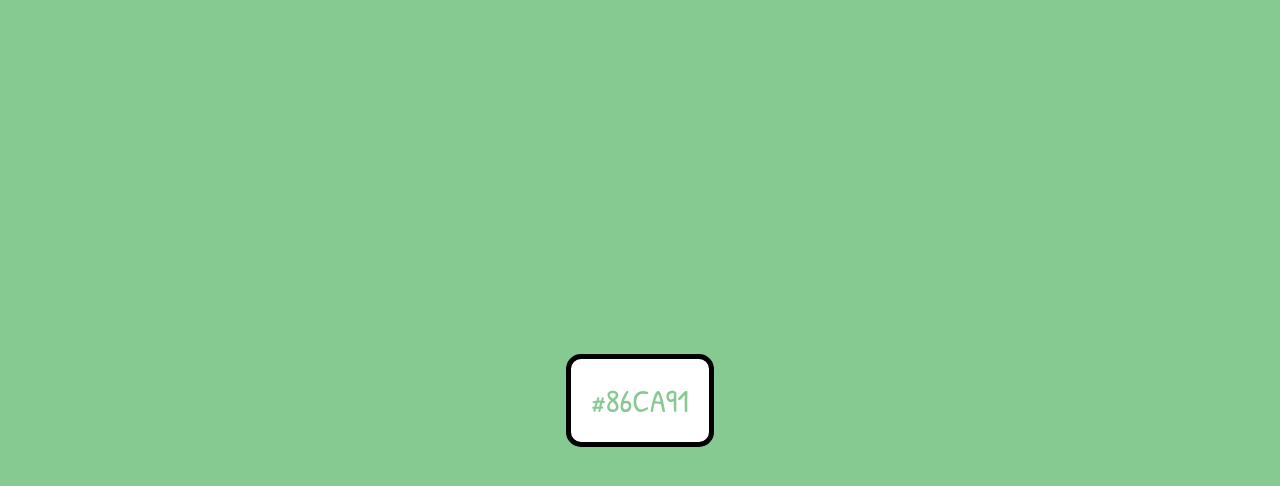
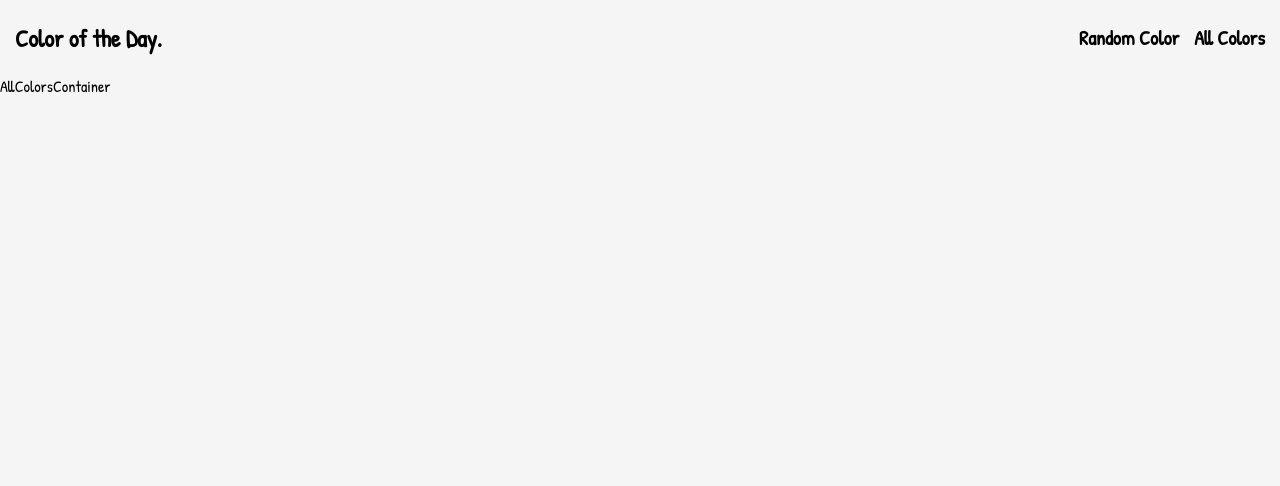
Before and after one commit to GSometimes/color-of-the-day-generator, a React (Create React App) app: page /all-colors in a window 1280 px wide. Shown: the top 486 px of the page. Built offline with nearby package versions, Linux system fonts and the light colour scheme.

Commit message:
Added routing and created All Colors

```diff
--- a/src/App.css
+++ b/src/App.css
@@ -8,3 +8,11 @@
   /* font-family: 'Nerko One', cursive; */
   font-family: 'Patrick Hand', cursive;
 }
+
+::-webkit-scrollbar {
+  display: none;
+}
+
+body {
+  background-color: #f5f5f5;
+}
--- a/src/App.js
+++ b/src/App.js
@@ -1,13 +1,18 @@
 import './App.css';
-import { BrowserRouter as Router, Routes, Route } from 'react-router-dom';
-import ColorContainer from './components/ColorContainer/ColorContainer';
+import { Route, Routes } from 'react-router-dom';
+import RandomColorContainer from './components/RandomColorContainer/RandomColorContainer';
 import Navbar from './components/Navbar/Navbar';
+import AllColorsContainer from './components/AllColorsContainer/AllColorsContainer';
 
 function App() {
   return (
     <div className='App'>
       <Navbar />
-      <ColorContainer />
+      {/* <RandomColorContainer /> */}
+      <Routes>
+        <Route path='random-color' element={<RandomColorContainer />} />
+        <Route path='all-colors' element={<AllColorsContainer />} />
+      </Routes>
     </div>
   );
 }
--- /dev/null
+++ b/src/components/AllColorsContainer/AllColorsContainer.js
@@ -0,0 +1,10 @@
+import React from 'react'
+import './style.css';
+
+const AllColorsContainer = () => {
+  return (
+    <div>AllColorsContainer</div>
+  )
+}
+
+export default AllColorsContainer
--- a/src/components/Navbar/Navbar.js
+++ b/src/components/Navbar/Navbar.js
@@ -6,20 +6,18 @@ import './style.css';
 const Navbar = () => {
   return (
     <>
-      {/* {navLinks.map((link, index) => {
-        return (
-          <div className='nav-container'>
-            <span key={index} className='logo'>
-              <Link to={link.path}>{link.title}</Link>
-            </span>
-            <ul className='nav-links'>
-              <li key={index}>
-                <Link to={link.path}></Link>
+      <div className='nav-container'>
+        <span className='logo'>Color of the Day.</span>
+        <ul className='nav-links'>
+          {navLinks.map((link) => {
+            return (
+              <li key={link.id}>
+                <Link to={link.path}>{link.title}</Link>
               </li>
-            </ul>
-          </div>
-        );
-      })} */}
+            );
+          })}
+        </ul>
+      </div>
     </>
   );
 };
--- a/src/components/Navbar/style.css
+++ b/src/components/Navbar/style.css
@@ -0,0 +1,29 @@
+/* nav-container, logo, nav-links */
+.nav-container {
+  width: 100%;
+  height: 75px;
+  padding: 0 15px;
+  display: flex;
+  align-items: center;
+  justify-content: space-between;
+}
+
+.logo {
+  font-size: 1.5rem;
+  font-weight: 700;
+}
+
+.nav-links {
+  list-style: none;
+  display: flex;
+  align-items: center;
+  justify-content: space-evenly;
+  gap: 15px;
+  font-size: 1.25rem;
+  font-weight: 700;
+}
+
+.nav-links a {
+  text-decoration: none;
+  color: black;
+}
--- a/src/components/ColorContainer/ColorContainer.js
+++ b/src/components/RandomColorContainer/RandomColorContainer.js
@@ -7,7 +7,7 @@ import './style.css';
 //   colorOfTheDay[Math.floor(Math.random() * colorOfTheDay.length)].toUpperCase();
 // console.log(random);
 
-const ColorContainer = () => {
+const RandomColorContainer = () => {
   const [color, setColor] = useState(colorOfTheDay[0]);
 
   const generateColor = () => {
@@ -31,4 +31,4 @@ const ColorContainer = () => {
   );
 };
 
-export default ColorContainer;
+export default RandomColorContainer;
--- a/src/components/ColorContainer/style.css
+++ b/src/components/RandomColorContainer/style.css
@@ -1,5 +1,5 @@
 .container {
-  height: 100vh;
+  height: calc(100vh - 75px);
   display: flex;
   align-items: center;
   justify-content: center;
--- a/src/data/nav-data.js
+++ b/src/data/nav-data.js
@@ -1,14 +1,16 @@
 export const navLinks = [
+  // {
+  //   title: 'Color of The Day.',
+  //   path: '/',
+  // },
   {
-    title: 'Color of The Day.',
-    path: '/',
-  },
-  {
-    title: 'Random Color.',
+    id: 1,
+    title: 'Random Color',
     path: '/random-color',
   },
   {
-    title: 'All Colors.',
+    id: 2,
+    title: 'All Colors',
     path: '/all-colors',
   },
 ];
--- a/src/index.js
+++ b/src/index.js
@@ -3,11 +3,14 @@ import ReactDOM from 'react-dom/client';
 import './index.css';
 import App from './App';
 import reportWebVitals from './reportWebVitals';
+import { BrowserRouter } from 'react-router-dom';
 
 const root = ReactDOM.createRoot(document.getElementById('root'));
 root.render(
   <React.StrictMode>
-    <App />
+    <BrowserRouter>
+      <App />
+    </BrowserRouter>
   </React.StrictMode>
 );
 
```
Also changed, not shown: src/components/AllColorsContainer/style.css (added).
